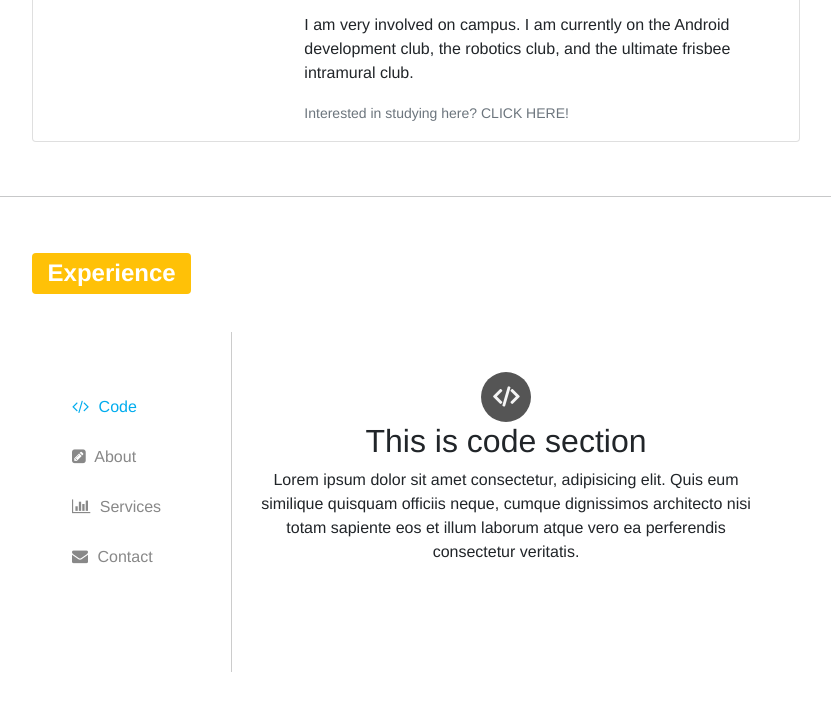
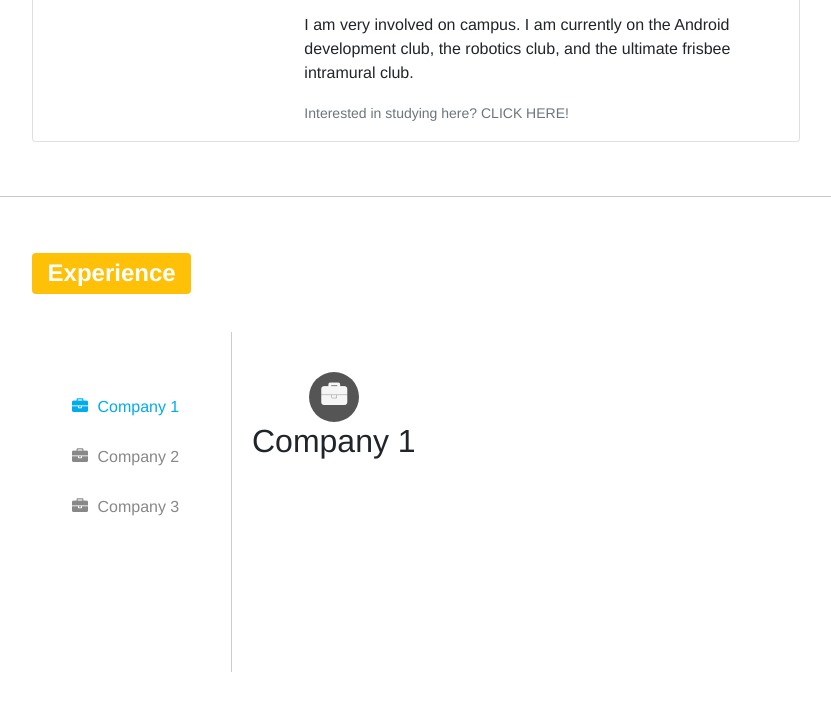
Before and after one commit to LifengJerryTang/Personal_Website, a plain HTML site: page index.html in a window 1280 px wide. Shown: the part 1018-1723 px from the top of the page, without its empty margins (224-1055 px from the left). Drawn offline with nearby package versions, Linux system fonts and the light colour scheme.

Commit message:
Added imcomplete experience section

```diff
--- a/index.html
+++ b/index.html
@@ -104,43 +104,33 @@
             <div class="tabs">
                 <div class="tab-header">
                     <div class="active">
-                        <i class="fa fa-code"></i> Code
+                        <i class="fa fa-briefcase"></i> Company 1
                     </div>
                     <div>
-                        <i class="fa fa-pencil-square"></i> About
+                        <i class="fa fa-briefcase"></i> Company 2
                     </div>
                     <div>
-                        <i class="fa fa-bar-chart"></i> Services
-                    </div>
-                    <div>
-                        <i class="fa fa-envelope"></i> Contact
+                        <i class="fa fa-briefcase"></i> Company 3
                     </div>
                 </div>
                 <div class="tab-indicator"></div>
                 <div class="tab-content">
 
                     <div class="active">
-                        <i class="fa fa-code"></i>
-                        <h2>This is code section</h2>
-                        <p>Lorem ipsum dolor sit amet consectetur, adipisicing elit. Quis eum similique quisquam officiis neque, cumque dignissimos architecto nisi totam sapiente eos et illum laborum atque vero ea perferendis consectetur veritatis.</p>
+                        <i class="fa fa fa-briefcase"></i>
+                        <h2>Company 1</h2>
                     </div>
 
                     <div>
-                        <i class="fa fa-pencil-square"></i>
-                        <h2>This is about section</h2>
-                        <p>Lorem ipsum dolor sit amet consectetur, adipisicing elit. Quis eum similique quisquam officiis neque, cumque dignissimos architecto nisi totam sapiente eos et illum laborum atque vero ea perferendis consectetur veritatis.</p>
+                        <i class="fa fa-briefcase"></i>
+                        <h2>Company 2</h2>
+                        <p></p>
                     </div>
 
                     <div>
-                        <i class="fa fa-bar-chart"></i>
-                        <h2>This is services section</h2>
-                        <p>Lorem ipsum dolor sit amet consectetur, adipisicing elit. Quis eum similique quisquam officiis neque, cumque dignissimos architecto nisi totam sapiente eos et illum laborum atque vero ea perferendis consectetur veritatis.</p>
-                    </div>
-
-                    <div>
-                        <i class="fa fa-envelope"></i>
-                        <h2>This is contact section</h2>
-                        <p>Lorem ipsum dolor sit amet consectetur, adipisicing elit. Quis eum similique quisquam officiis neque, cumque dignissimos architecto nisi totam sapiente eos et illum laborum atque vero ea perferendis consectetur veritatis.</p>
+                        <i class="fa fa-briefcase"></i>
+                        <h2>Company 3</h2>
+                        <p></p>
                     </div>
 
                 </div>
```
